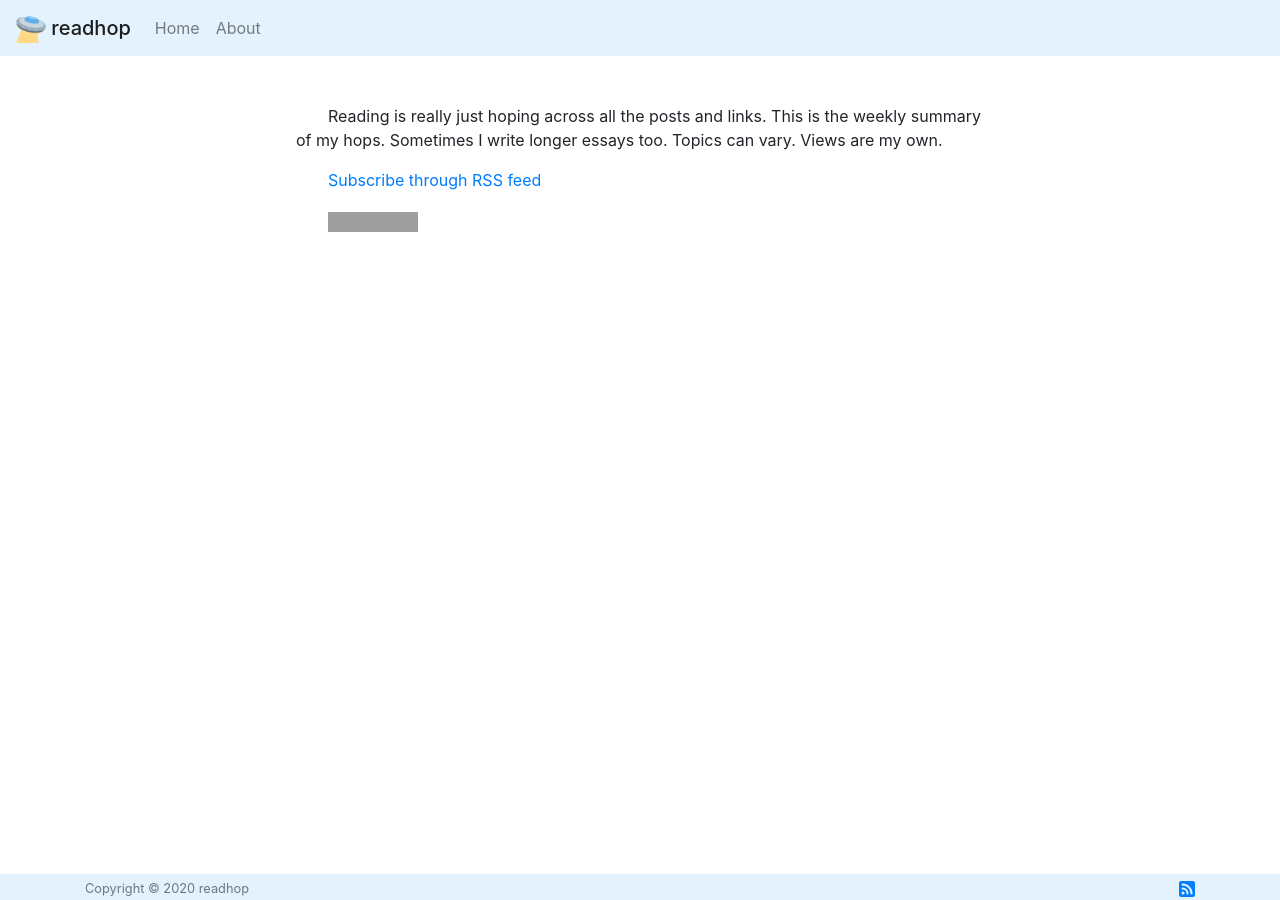
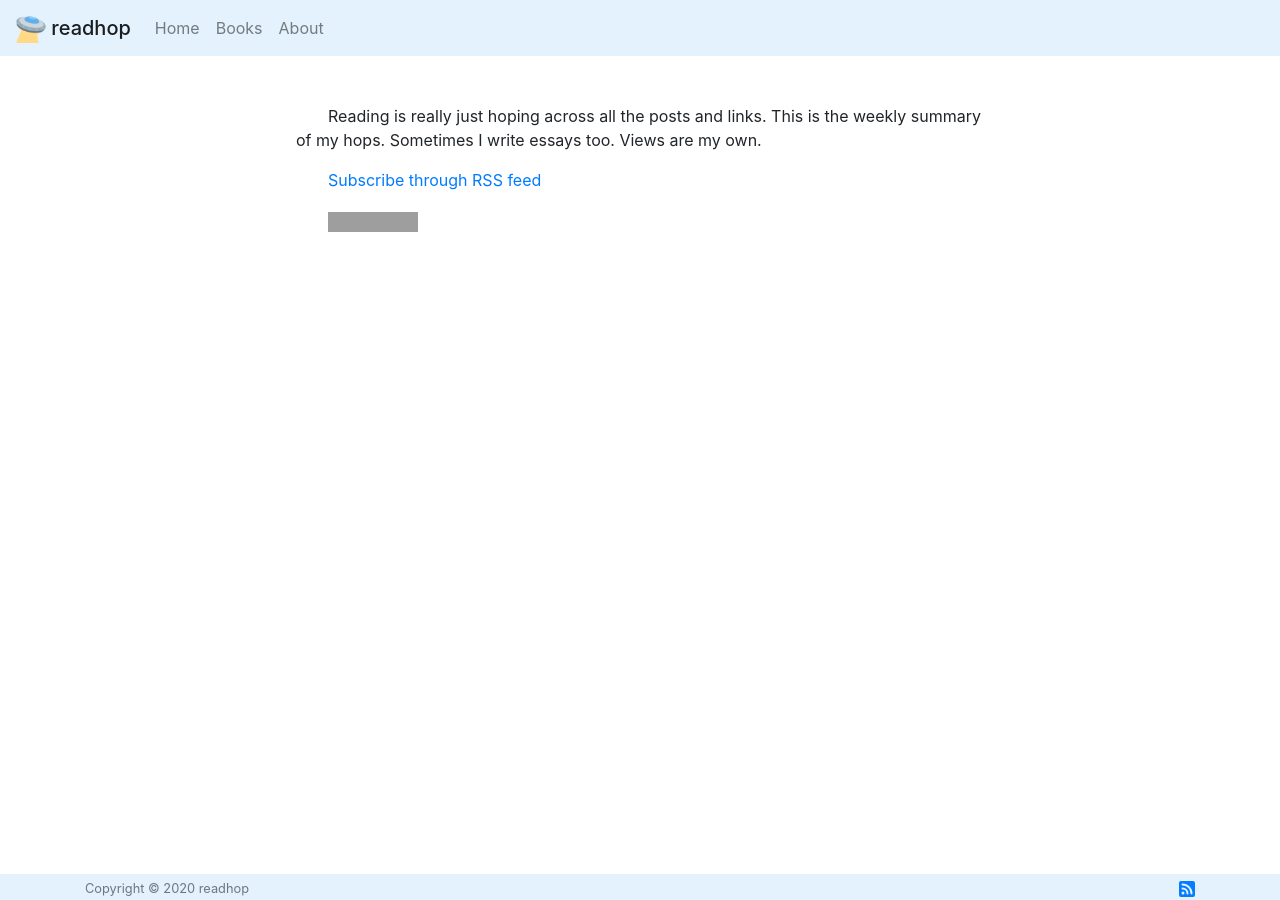
Before and after one commit to robocalpico/robocalpico.github.io, a Jekyll site: the page built from about.md, in a window 1280 px wide. Built offline with Jekyll 4.4.1, drawn with Linux system fonts in a browser that asks for light colours; comment, search, counter and statistics services are not loaded; grey boxes are pictures that could not be loaded.

Commit message:
add books.md

```diff
--- a/_layouts/default.html
+++ b/_layouts/default.html
@@ -46,6 +46,9 @@
           <a href="{{ site.baseurl }}{% link index.md %}" class="nav-link">Home</a>
         </li>
         <li class="nav-item">
+          <a href="{{ site.baseurl }}{% link books.md %}" class="nav-link">Books</a>
+        </li>
+        <li class="nav-item">
           <a href="{{ site.baseurl }}{% link about.md %}" class="nav-link">About</a>
         </li>
       </ul>
--- a/about.md
+++ b/about.md
@@ -3,7 +3,7 @@ layout: default
 title: About
 ---
 
-<p>Reading is really just hoping across all the posts and links. This is the weekly summary of my hops. Sometimes I write longer essays too. Topics can vary. Views are my own.</p>
+<p>Reading is really just hoping across all the posts and links. This is the weekly summary of my hops. Sometimes I write essays too. Views are my own.</p>
 
 <p><a href="{{ site.baseurl }}/feed.xml">Subscribe through RSS feed</a></p>
 
```
Also changed, not shown: books.md (added, +23 -0 lines).
